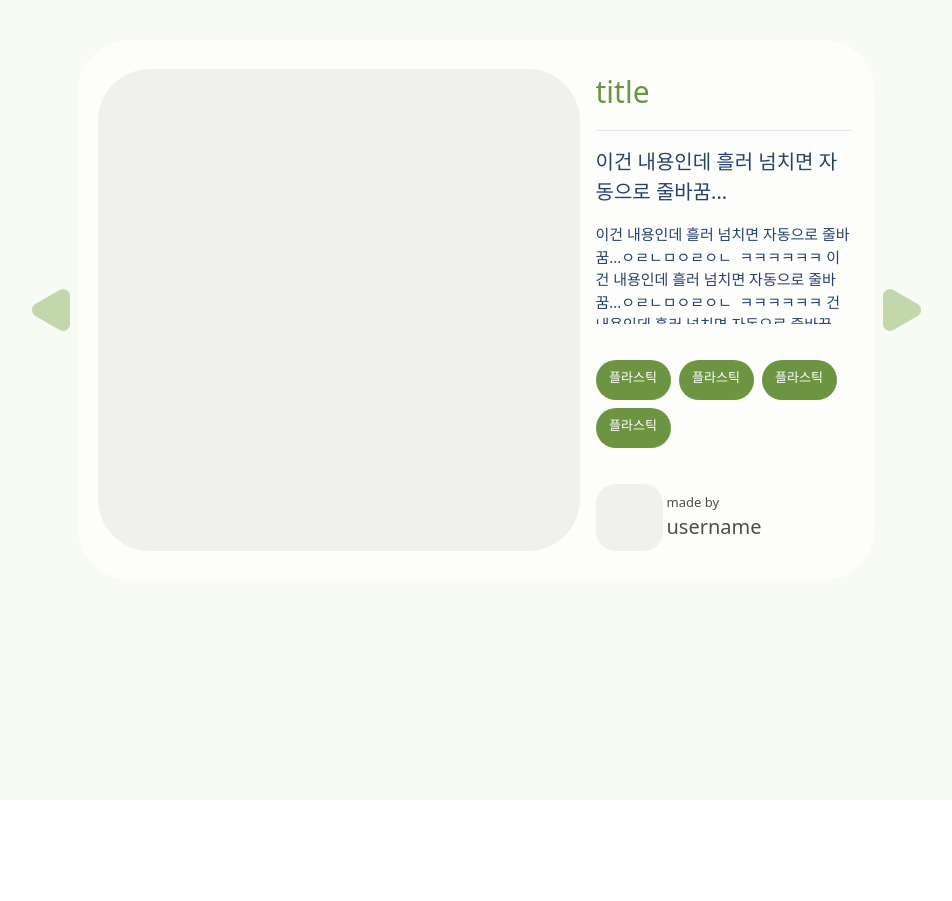
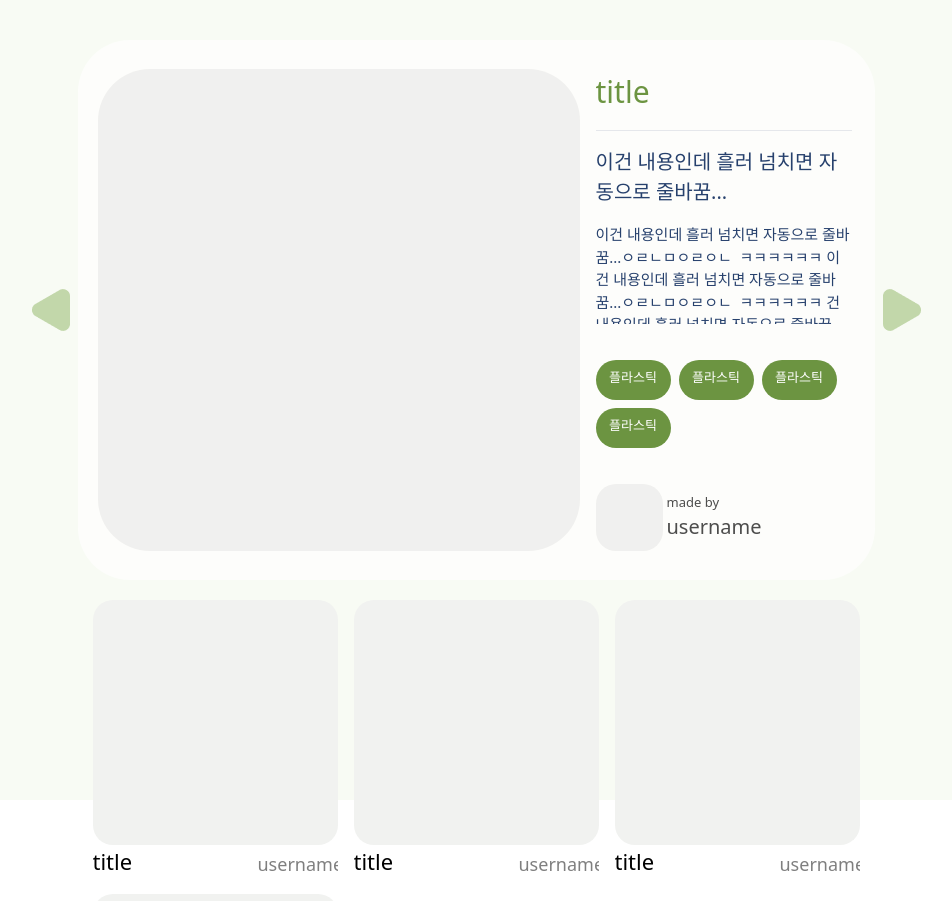
Before and after one commit to ye-one222/ToHome-FE, a React (Create React App) app in the folder project/: page / in a window 1280 px wide. Shown: the top 901 px of the page, without its empty margins (164-1116 px from the left). Before the commit the page ends 800 px from the top, so only its background shows below. Built offline with nearby package versions, Linux system fonts and the light colour scheme.

Commit message:
grid 구현

```diff
--- a/project/src/app/main.tsx
+++ b/project/src/app/main.tsx
@@ -2,6 +2,7 @@ import React, { useState } from "react"
 import { Link } from "react-router-dom"
 
 const TopCard = () => {
+    //이렇게 받는지, 아이디만 받아서 id.contents 같이 써야하는지 모르겠음
     const [imgUrl, setImgUrl] = useState('');
     const [title, setTitle] = useState('');
     const [summary, setSummary] = useState('');
@@ -10,6 +11,7 @@ const TopCard = () => {
     const [user, setUser] = useState('');
 
     //fetch로 GET 요청 -> 각각 저장
+
     //tag 파싱하는 함수 필요할듯
 
     return (
@@ -50,7 +52,25 @@ const TopCard = () => {
 }
 
 const RecipeCard = () => {
+    const [imgUrl, setImgUrl] = useState('');
+    const [title, setTitle] = useState('');
+    const [user, setUser] = useState('');
 
+    //fetch로 GET 요청 -> 각각 저장
+
+    return (
+        <div className="flex flex-col">
+            <div className="w-[245px] h-[245px] bg-[#f1f2f0] rounded-[20px]">
+                {/* 사진 자리 - 나중에 이걸로 교체
+                <img src={imgUrl} alt="Photo" className="w-[245px] h-[245px] rounded-[20px]" />
+                */}
+            </div>
+            <div className="flex justify-between items-end">
+                <h1 className="w-[132px] text-[22px] text-black overflow-hidden">title</h1>
+                <div className="w-[80px] text-[18px] text-[#00000080] overflow-hidden">username</div>
+            </div>
+        </div>
+    )
 }
 
 export const MainPage:React.FC = ()=>{
@@ -69,6 +89,14 @@ export const MainPage:React.FC = ()=>{
                 <img src={rightBtnUrl} alt="rightBtn" />
             </button>
         </div>
+
+        {/* 레시피들 3열 */}
+        <div className="mt-5 grid grid-cols-3 gap-4">
+            <RecipeCard />
+            <RecipeCard />
+            <RecipeCard />
+            <RecipeCard />
+        </div>
     </div>
     )
 }
```
